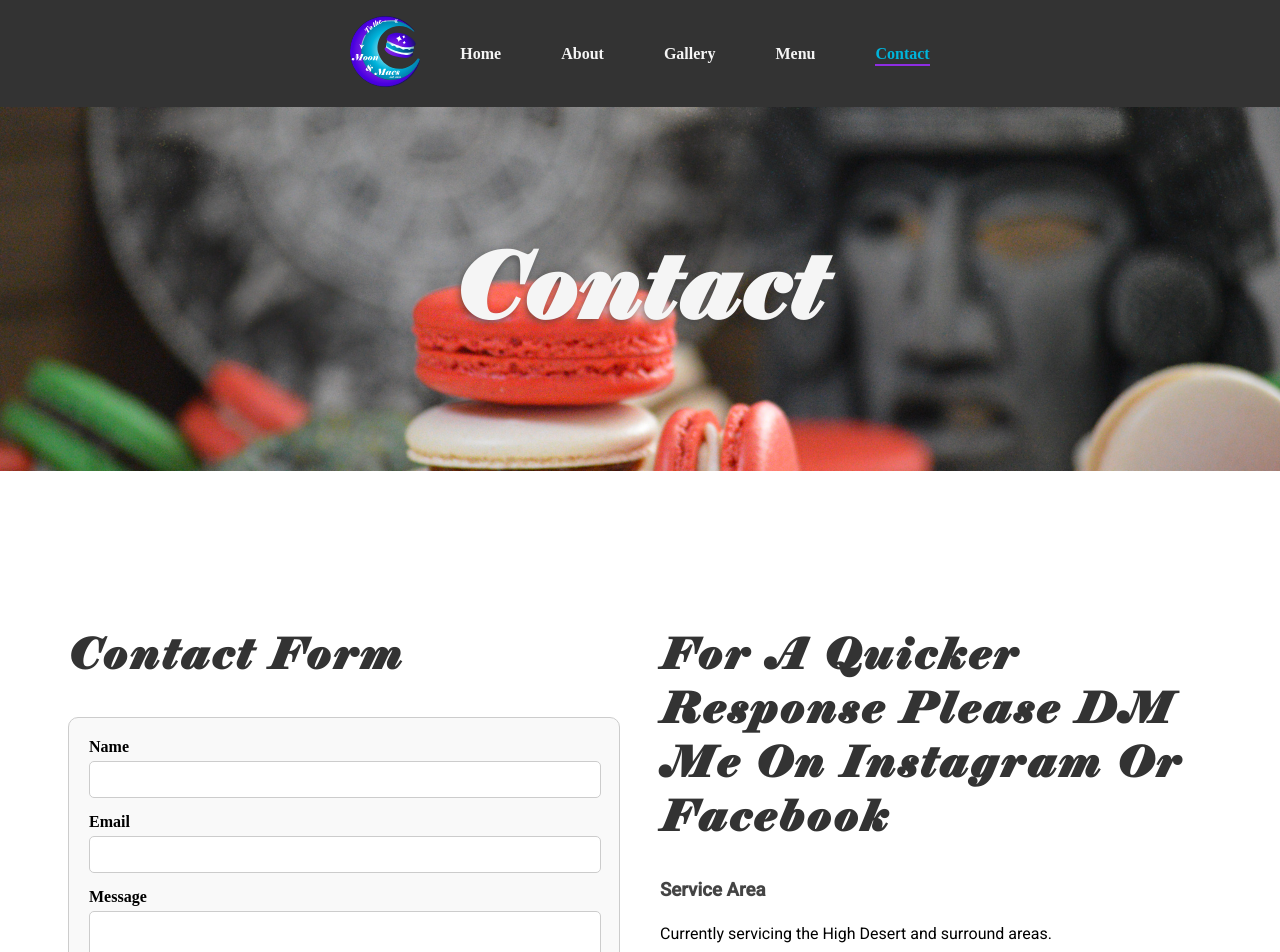
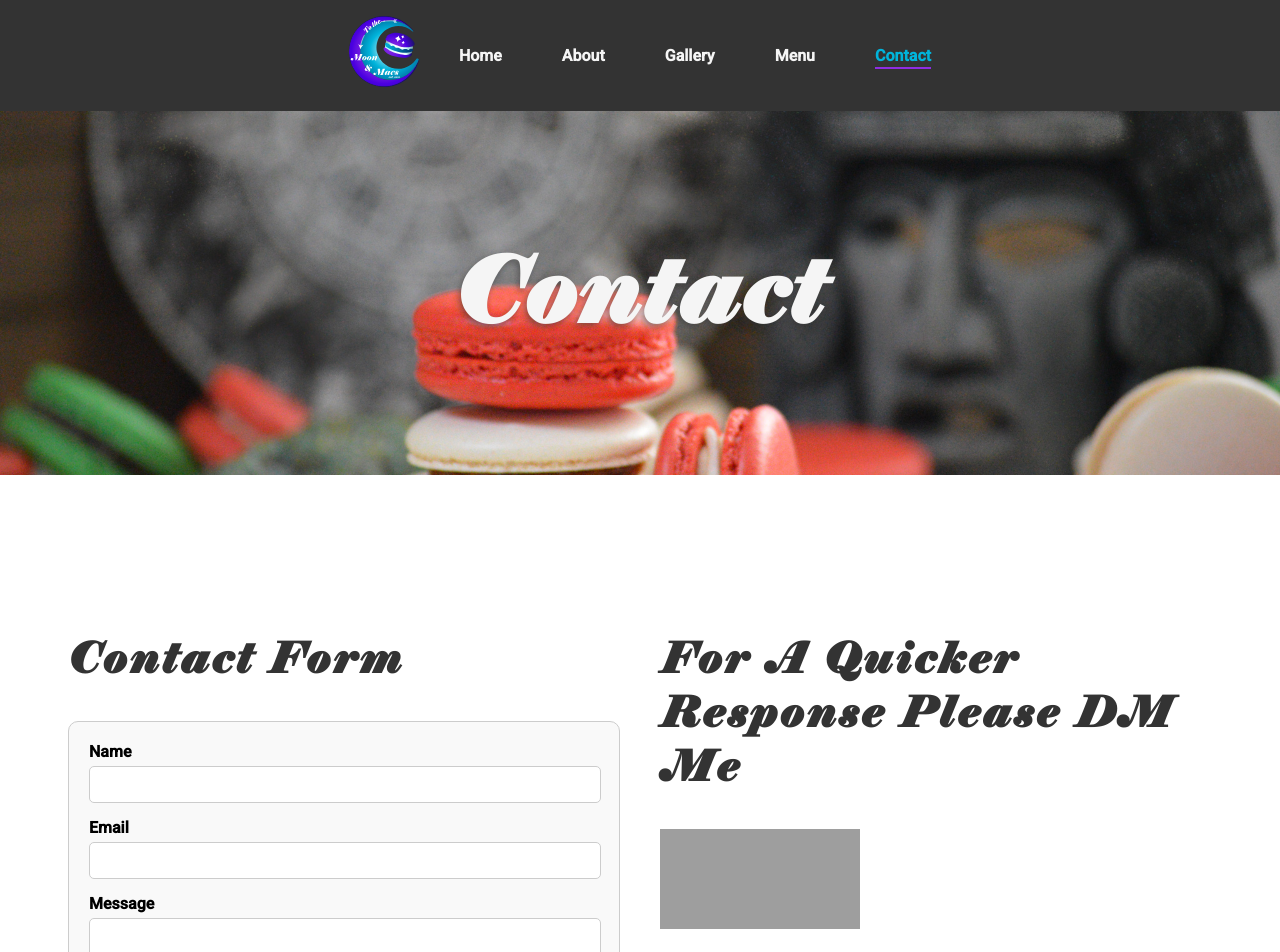
Before and after one commit to Aleroms/MoonyMacs, a React (Vite) app: page /contact in a window 1280 px wide. Shown: the top 952 px of the page. Built offline with nearby package versions, Linux system fonts and the light colour scheme; grey boxes are pictures that could not be loaded.

Commit message:
added social media container

```diff
--- a/src/App.css
+++ b/src/App.css
@@ -18,8 +18,8 @@ h4 {
   color: #444;
 }
 
-p {
-  font-family: "Roboto", "Gill Sans", "Gill Sans MT", Calibri, "Trebuchet MS",
+p, a {
+  font-family: "Roboto", "Gill Sans", "Gill Sans MT", "Trebuchet MS",
     sans-serif;
     line-height: 1.7rem;
 }
--- a/src/components/Footer/Footer.tsx
+++ b/src/components/Footer/Footer.tsx
@@ -2,6 +2,7 @@ import React from "react";
 import NavbarLinks from "../Navbar/NavbarLinks";
 import "./Footer.css";
 import Logo from "../Logo/Logo";
+import SocialMedia from "../SocialMedia/SocialMedia";
 
 const Footer: React.FC = () => {
   return (
@@ -9,7 +10,7 @@ const Footer: React.FC = () => {
       <footer>
         <div className="footer-item">
           <h4>stay updated</h4>
-          {/* insert social media container here  */}
+          <SocialMedia type="simple" size="sm"/>
         </div>
         <div className="footer-item">
           <nav>
--- a/src/components/Form/ContactForm.css
+++ b/src/components/Form/ContactForm.css
@@ -6,6 +6,8 @@
   border: 1px solid #ccc;
   border-radius: 10px;
   background-color: #f9f9f9;
+  font-family: "Roboto", "Gill Sans", "Gill Sans MT", "Trebuchet MS",
+    sans-serif;
 }
 
 .contact-form {
--- a/src/components/GalleryComponent/GalleryComponent.css
+++ b/src/components/GalleryComponent/GalleryComponent.css
@@ -22,6 +22,7 @@
   width: 90%;
   height: 90%;
   transition: transform 0.2s;
+  overflow: hidden;
 }
 
 .gallery-item img:hover {
--- /dev/null
+++ b/src/components/SocialMedia/SocialMedia.tsx
@@ -0,0 +1,46 @@
+import React from "react";
+
+interface SocialMediaProps {
+  type: "simple" | "decorative";
+  size: "sm" | "md";
+}
+const SocialMedia: React.FC<SocialMediaProps> = ({ type, size }) => {
+  let imgSize: number = 0;
+
+  if (size === "sm") {
+    imgSize = type === "simple" ? 48 : 50;
+  } else if (size === "md") {
+    imgSize = type === "simple" ? 96 : 100;
+  }
+
+  const instagramUrl =
+    type === "simple"
+      ? `https://img.icons8.com/fluency/${imgSize}/instagram-new.png`
+      : `https:/img.icons8.com/bubbles/${imgSize}/instagram-new--v2.png`;
+  const facebookUrl =
+    type === "simple"
+      ? `https://img.icons8.com/fluency/${imgSize}/facebook-new.png`
+      : `https://img.icons8.com/bubbles/${imgSize}/facebook-new.png`;
+  return (
+    <div>
+      <a href="https://www.instagram.com/moony_macs/">
+        <img
+          width={imgSize}
+          height={imgSize}
+          src={instagramUrl}
+          alt="instagram"
+        />
+      </a>
+      <a href="https://www.instagram.com/moony_macs/" target="_blank">
+        <img
+          width={imgSize}
+          height={imgSize}
+          src={facebookUrl}
+          alt="facebook"
+        />
+      </a>
+    </div>
+  );
+};
+
+export default SocialMedia;
--- a/src/views/Contact/Contact.tsx
+++ b/src/views/Contact/Contact.tsx
@@ -2,6 +2,7 @@ import React from "react";
 import Banner from "../../components/Banner/Banner";
 import "./Contact.css";
 import ContactForm from "../../components/Form/ContactForm";
+import SocialMedia from "../../components/SocialMedia/SocialMedia";
 const Contact: React.FC = () => {
   return (
     <main>
@@ -12,8 +13,8 @@ const Contact: React.FC = () => {
           <ContactForm />
         </div>
         <div className="contact-item">
-          <h2>For a quicker response please DM me on Instagram or Facebook</h2>
-          {/* insert social media container here  */}
+          <h2>For a quicker response please DM me</h2>
+          <SocialMedia type="decorative" size="md" />
           <h3>Service Area</h3>
           <p>Currently servicing the High Desert and surround areas.</p>
         </div>
```
